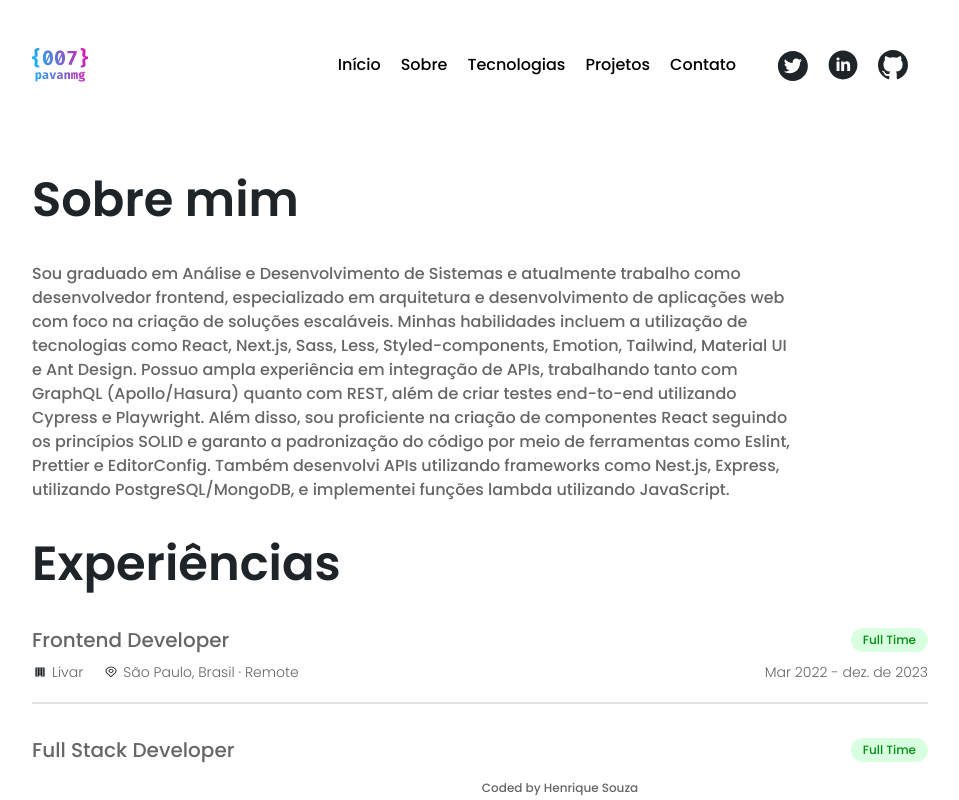
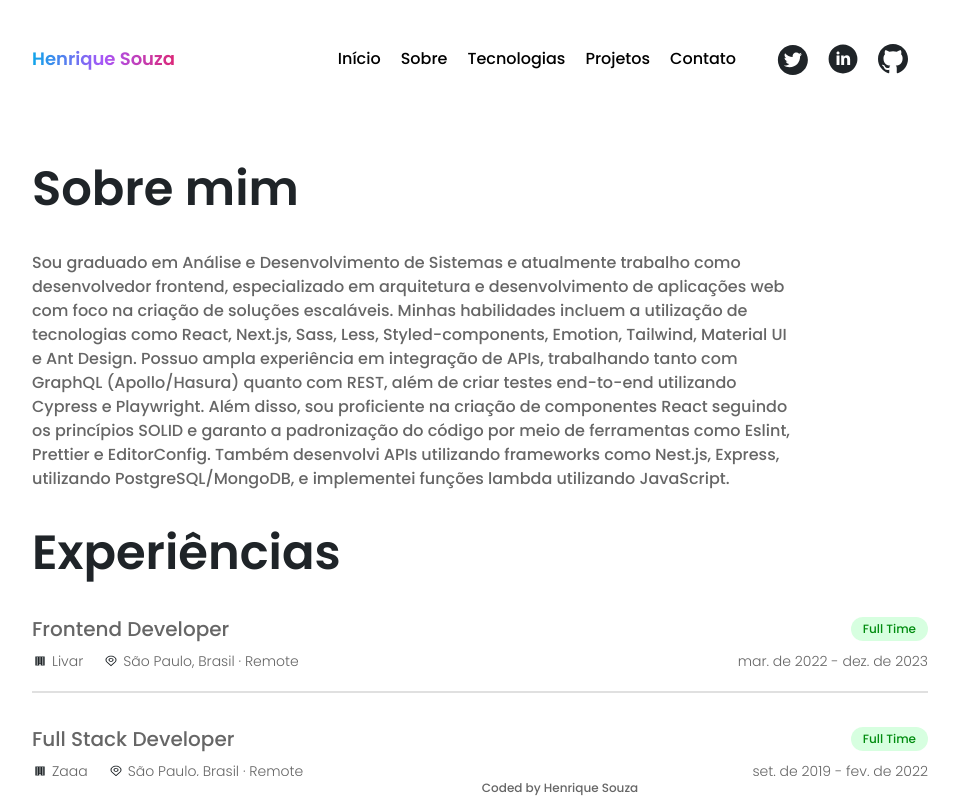
Before and after one commit to HenriqueCSouzza/aboute-me, a Next.js app: page /about in a window 1280 px wide. Shown: the top 800 px of the page, without its empty margins (160-1119 px from the left). Built offline with nearby package versions, Linux system fonts and the light colour scheme.

Commit message:
include contact

```diff
--- a/src/app/contact/page.tsx
+++ b/src/app/contact/page.tsx
@@ -11,12 +11,12 @@ export default function ContactPage() {
       <h3 className="text-center text-3xl md:text-4xl lg:text-6xl text-gradient font-semibold md:font-bold pt-5 md:pt-10 md:pb-6">
         <a href={`mailto:${email}`}>{email}</a>
       </h3>
-      <span className="text-center text-content text-xl font-light block">
+      {/* <span className="text-center text-content text-xl font-light block">
         or
       </span>
       <h3 className="text-center text-3xl md:text-4xl lg:text-6xl text-gradient font-semibold md:font-bold pt-2 md:py-6">
         <a href={`tel:${phone}`}>{phone}</a>
-      </h3>
+      </h3> */}
     </main>
   );
 }
--- a/src/components/Header/Header.tsx
+++ b/src/components/Header/Header.tsx
@@ -1,7 +1,6 @@
 "use client";
 import { useState } from "react";
 import NavLink from "next/link";
-import Image from "next/image";
 import { socialMediaUrl } from "@/data/info";
 import React from "react";
 
@@ -52,14 +51,11 @@ function Header() {
   return (
     <header className="container mx-auto md:flex justify-between py-2 max-width">
       <div className="flex justify-between items-center py-2 md:py-10">
-        <NavLink href="/">
-          <Image
-            className="w-14"
-            src="/images/logo.svg"
-            alt="logo"
-            width="56"
-            height="35"
-          />
+        <NavLink
+          href="/"
+          className="text-lg bg-clip-text bg-gradient text-transparent md:text-lg xl:text-lg xl:leading-tight font-bold"
+        >
+          Henrique Souza
         </NavLink>
         <div onClick={toggleClass} className="cursor-pointer">
           <svg
--- a/src/components/Work/Work.tsx
+++ b/src/components/Work/Work.tsx
@@ -53,7 +53,7 @@ function Work({ position, company, location, type, duration }: WorkType) {
           </div>
         </div>
         <p className="text-content text-xs md:text-sm font-light pl-1 min-w-fit">
-          {formatDate(duration.start, "us-BR")} -{" "}
+          {formatDate(duration.start, "pt-BR")} -{" "}
           {formatDate(duration.end, "pt-BR")}
         </p>
       </div>
--- a/src/data/info.ts
+++ b/src/data/info.ts
@@ -186,6 +186,6 @@ project lorem ipsum generator for dummy content`,
 
 // Enter your Contact Details here
 export const contactDetails = {
-  email: "hi@example.com",
+  email: "henrique.csouzza@gmail.com",
   phone: "+91 12345 67890",
 };
--- a/tailwind.config.ts
+++ b/tailwind.config.ts
@@ -1,6 +1,7 @@
 import type { Config } from "tailwindcss";
 
 const config: Config = {
+  darkMode: ["class", '[data-mode="dark"]'],
   content: [
     "./src/pages/**/*.{js,ts,jsx,tsx,mdx}",
     "./src/components/**/*.{js,ts,jsx,tsx,mdx}",
```
